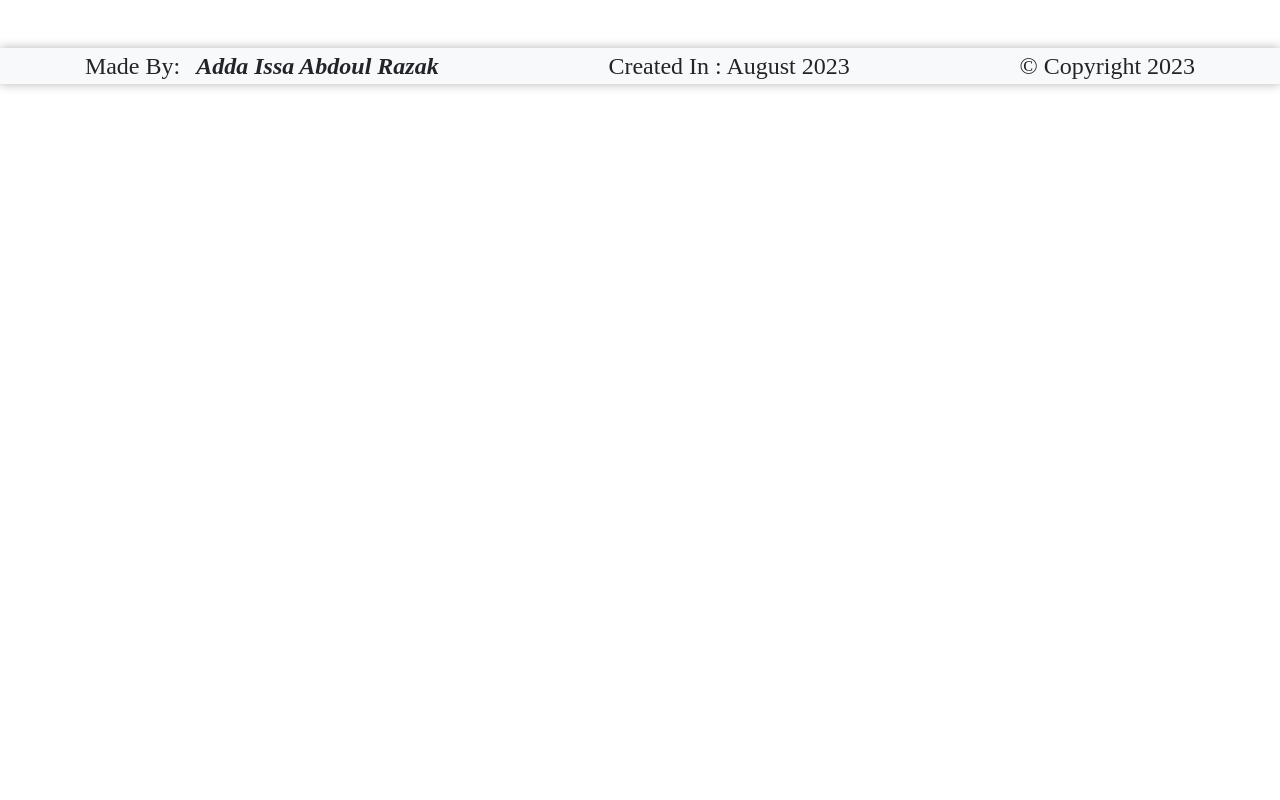
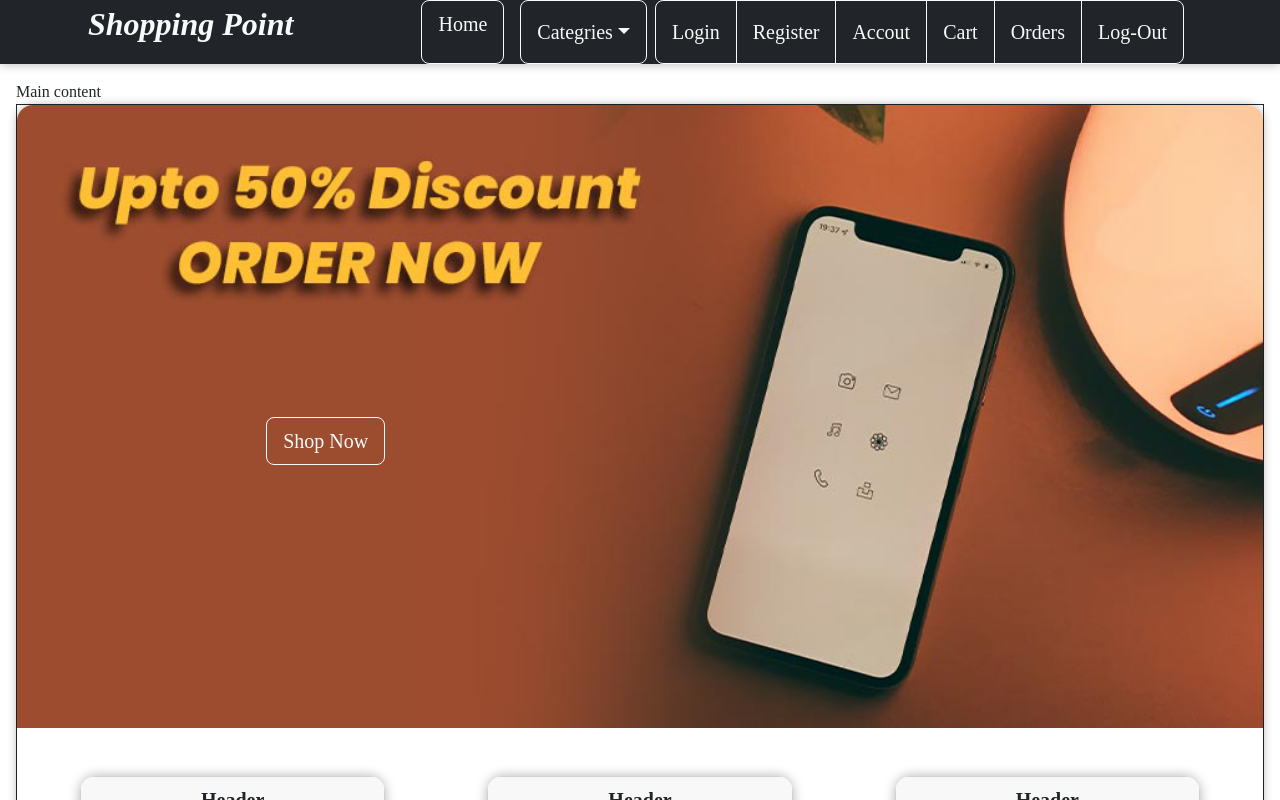
Before and after one commit to addaissaabdoulrazak/AE-Commerce-Frontend, an Angular app: page /home in a window 1280 px wide. Before the commit this address led to /. Shown: the top 800 px of the page. Built offline with nearby package versions, Linux system fonts and the light colour scheme.

Commit message:
added page not Found + router system management

```diff
--- a/src/app/app-routing.module.ts
+++ b/src/app/app-routing.module.ts
@@ -1,7 +1,36 @@
 import { NgModule } from '@angular/core';
 import { RouterModule, Routes } from '@angular/router';
+import { HomeComponent } from './home/home.component';
+import { ProductComponent } from './product/product.component';
+import { CartComponent } from './cart/cart.component';
+import { OrderComponent } from './order/order.component';
+import { PageNotFoundComponent } from './page-not-found/page-not-found.component';
 
-const routes: Routes = [];
+const routes: Routes = [
+  {
+    path:'home', component: HomeComponent
+  },
+  {
+    path:'products', component: ProductComponent
+  },
+  {
+    path:'product-details', component: ProductComponent
+  },
+  {
+    path:'cart', component: CartComponent
+  },
+  {
+    path:'orders', component: OrderComponent
+  },
+
+  //  ici c'est la route qui sera selectionner par defaut
+  {
+    path:'', redirectTo:'/home', pathMatch:'full'
+  },
+  {
+    path:'**', component: PageNotFoundComponent,
+  },
+];
 
 @NgModule({
   imports: [RouterModule.forRoot(routes)],
--- a/src/app/app.component.css
+++ b/src/app/app.component.css
@@ -0,0 +1,6 @@
+main{
+  margin-top: 4rem; /* why rem ??*/
+  padding: 1rem; /* why rem ??*/
+  min-height: calc(100vh - 8rem);  /* why ??*/
+  z-index:1; /* why ??*/
+}
--- a/src/app/app.component.html
+++ b/src/app/app.component.html
@@ -1,6 +1,12 @@
 <div class="mt-5"></div>
+  <app-header></app-header>
+    <main>
+      Main content
+      <!-- Mis en evidence du Système de routage -->
+      <router-outlet></router-outlet>
 
-<app-footer></app-footer>
+    </main>
+  <app-footer></app-footer>
 
 <!-- <app-header></app-header> -->
 
--- a/src/app/app.module.ts
+++ b/src/app/app.module.ts
@@ -13,6 +13,7 @@ import { OrderComponent } from './order/order.component';
 import { ReactiveFormsModule } from '@angular/forms';
 import { HeaderComponent } from './header/header.component';
 import { FooterComponent } from './footer/footer.component';
+import { PageNotFoundComponent } from './page-not-found/page-not-found.component';
 
 @NgModule({
   declarations: [
@@ -25,7 +26,8 @@ import { FooterComponent } from './footer/footer.component';
     CartComponent,
     OrderComponent,
     HeaderComponent,
-    FooterComponent
+    FooterComponent,
+    PageNotFoundComponent
   ],
   imports: [
     BrowserModule,
--- a/src/app/header/header.component.html
+++ b/src/app/header/header.component.html
@@ -6,8 +6,9 @@
     <div class="btn-toolbar" role="toolbar">
 
         <div class="btn-group btn-group-lg me-3" role="group">
-           <div type="button" class="btn btn-outline-light">Home</div>
+           <div type="button" class="btn btn-outline-light" routerLink="/home">Home</div>
         </div>
+
         <div class="btn-group btn-group-lg me-2" role="group">
          <button type="button" class="btn btn-outline-light dropdown-toggle" data-bs-toggle="dropdown">Categries</button>
           <ul class="dropdown-menu fs-5">
@@ -35,8 +36,8 @@
             <button type="button " class="btn btn-outline-light">Login</button>
             <button type="button " class="btn btn-outline-light">Register</button>
             <button type="button " class="btn btn-outline-light">Accout</button>
-            <button type="button " class="btn btn-outline-light">Cart</button>
-            <button type="button " class="btn btn-outline-light">Order</button>
+            <button type="button " class="btn btn-outline-light" routerLink="/cart">Cart</button>
+            <button type="button " class="btn btn-outline-light" routerLink="/orders">Orders</button>
             <button type="button " class="btn btn-outline-light">Log-Out</button>
         </div>
     </div>
--- a/src/app/home/home.component.html
+++ b/src/app/home/home.component.html
@@ -18,5 +18,4 @@
         </div>
 
     </div>
-
 </div>
--- /dev/null
+++ b/src/app/page-not-found/page-not-found.component.html
@@ -0,0 +1,6 @@
+<div class="container pt-5">
+   <p class="fs-1 fw-bold text-danger">OOPS</p>
+   <p class="fs-1 fw-bold text-secondary">Page Not Found!</p>
+   <p class="fs-2 fw-bold fst-italic text-secondary">You have entered Invalid URL!</p>
+
+</div>
--- /dev/null
+++ b/src/app/page-not-found/page-not-found.component.ts
@@ -0,0 +1,15 @@
+import { Component, OnInit } from '@angular/core';
+
+@Component({
+  selector: 'app-page-not-found',
+  templateUrl: './page-not-found.component.html',
+  styleUrls: ['./page-not-found.component.css']
+})
+export class PageNotFoundComponent implements OnInit {
+
+  constructor() { }
+
+  ngOnInit(): void {
+  }
+
+}
--- a/src/app/products/products.component.html
+++ b/src/app/products/products.component.html
@@ -51,10 +51,7 @@
       <div class="row mb-5" *ngFor="let product of [1,1,1,1,1]">
           <app-product [view]="'list'"></app-product>
       </div>
-
     </div>
-
-
   </div>
 
 
```
Also changed, not shown: src/app/page-not-found/page-not-found.component.css (added), 1 other file (tests, documents, lock files or other folders).
